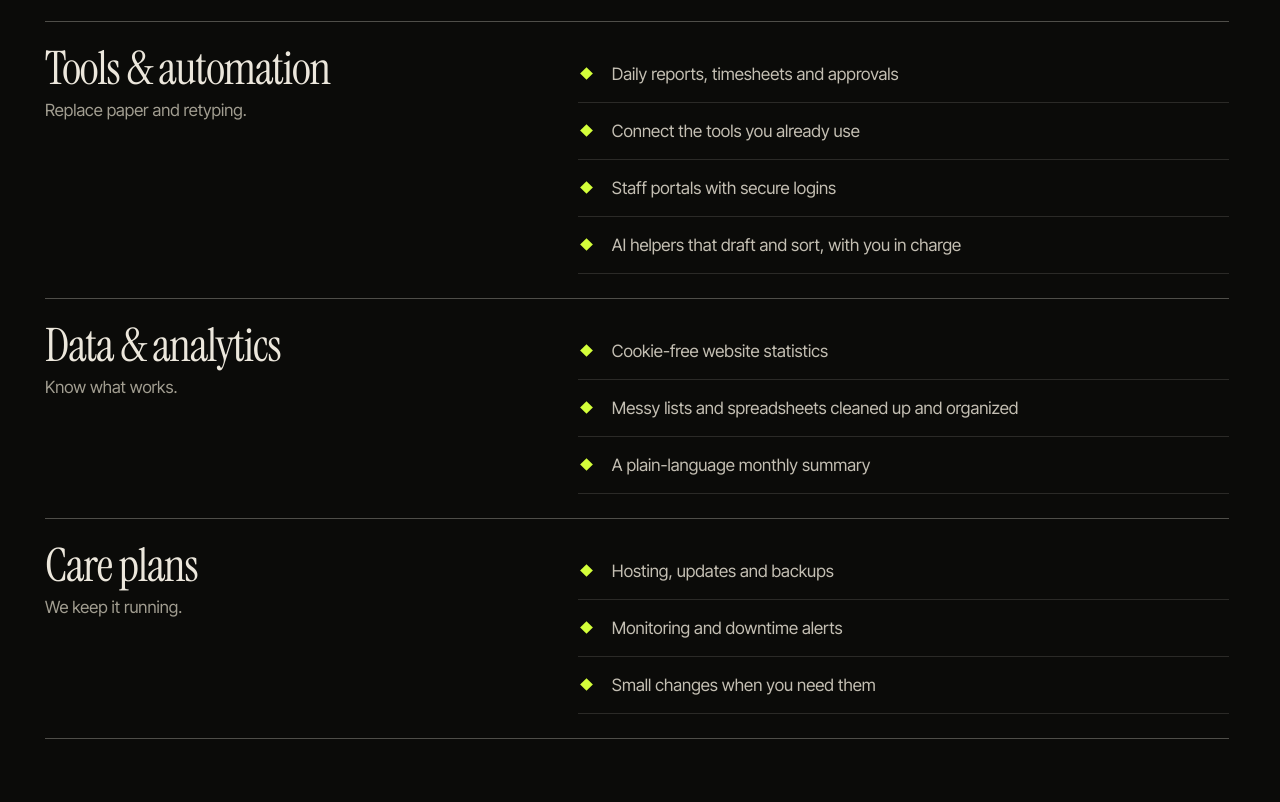
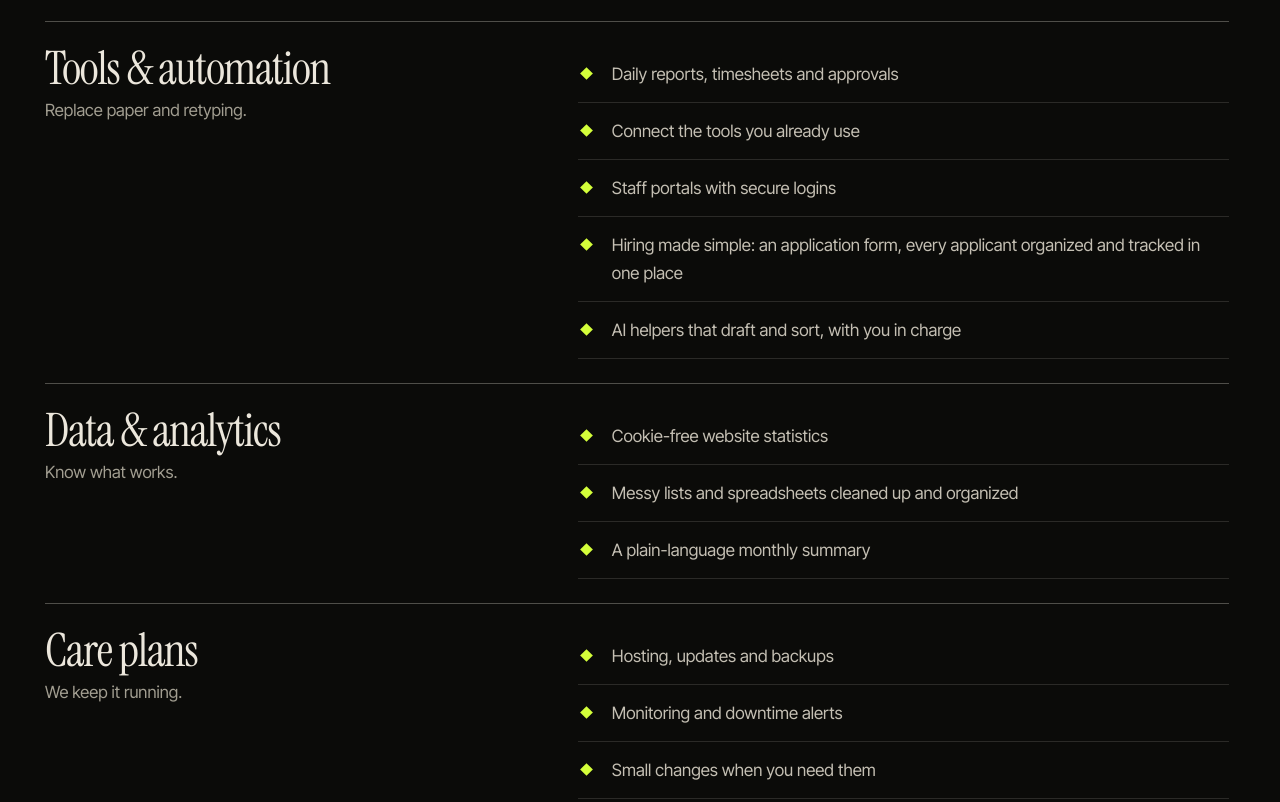
Before and after one commit to jesuyanm/EmetSolutions, a plain HTML site: page services.html in a window 1280 px wide. Shown: the part 1267-2069 px from the top of the page. Drawn offline with Linux system fonts and the light colour scheme.

Commit message:
Services: add applicant tracking to tools & automation
Co-Authored-By: Claude Sonnet 5.5 <noreply@anthropic.com>

```diff
--- a/services.html
+++ b/services.html
@@ -56,7 +56,7 @@
   <article class="offer" id="web"><div class="o-head"><h2>Websites</h2><p class="lead">Custom sites built around your business.</p></div><ul class="checks"><li>Hand-built, never a template</li><li>Online stores with products, checkout and payments</li><li>Optimized images and fast-loading pages</li><li>Works on phones, tablets and desktops</li><li>Slow, broken or abandoned site? We'll rebuild it</li></ul></article>
   <article class="offer" id="brand"><div class="o-head"><h2>Brand &amp; design</h2><p class="lead">Look like you mean it.</p></div><ul class="checks"><li>Logos and brand identity</li><li>Colours, fonts and a simple brand guide</li><li>Animated SVG logos, icons and illustrations</li></ul></article>
   <article class="offer" id="found"><div class="o-head"><h2>Get found</h2><p class="lead">Be found by people already looking.</p></div><ul class="checks"><li>Titles, descriptions, sitemap and business markup</li><li>Content writing for pages, blog posts and bios</li><li>Social media posts and profiles that match your brand</li><li>Careers pages that make it easy to apply</li></ul></article>
-  <article class="offer" id="tools"><div class="o-head"><h2>Tools &amp; automation</h2><p class="lead">Replace paper and retyping.</p></div><ul class="checks"><li>Daily reports, timesheets and approvals</li><li>Connect the tools you already use</li><li>Staff portals with secure logins</li><li>AI helpers that draft and sort, with you in charge</li></ul></article>
+  <article class="offer" id="tools"><div class="o-head"><h2>Tools &amp; automation</h2><p class="lead">Replace paper and retyping.</p></div><ul class="checks"><li>Daily reports, timesheets and approvals</li><li>Connect the tools you already use</li><li>Staff portals with secure logins</li><li>Hiring made simple: an application form, every applicant organized and tracked in one place</li><li>AI helpers that draft and sort, with you in charge</li></ul></article>
   <article class="offer" id="data"><div class="o-head"><h2>Data &amp; analytics</h2><p class="lead">Know what works.</p></div><ul class="checks"><li>Cookie-free website statistics</li><li>Messy lists and spreadsheets cleaned up and organized</li><li>A plain-language monthly summary</li></ul></article>
   <article class="offer" id="care"><div class="o-head"><h2>Care plans</h2><p class="lead">We keep it running.</p></div><ul class="checks"><li>Hosting, updates and backups</li><li>Monitoring and downtime alerts</li><li>Small changes when you need them</li></ul></article>
 </div></section>
```
Also changed, not shown: index.html (+1 -1 lines).
